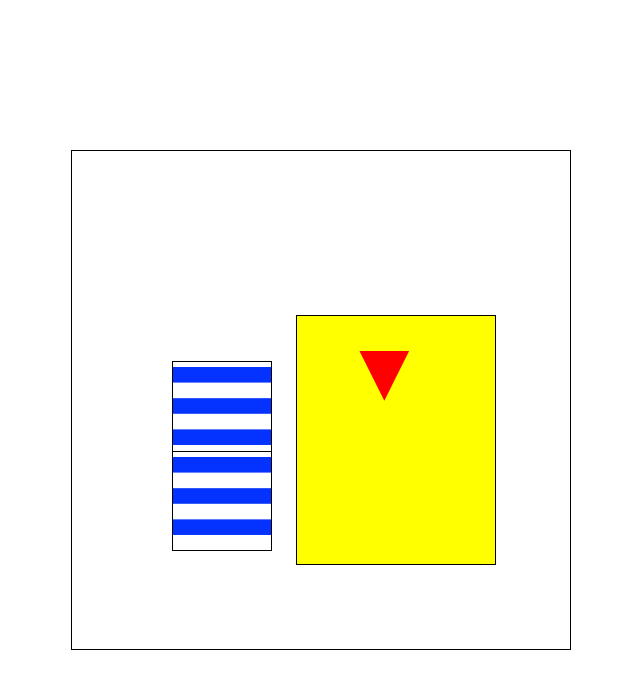
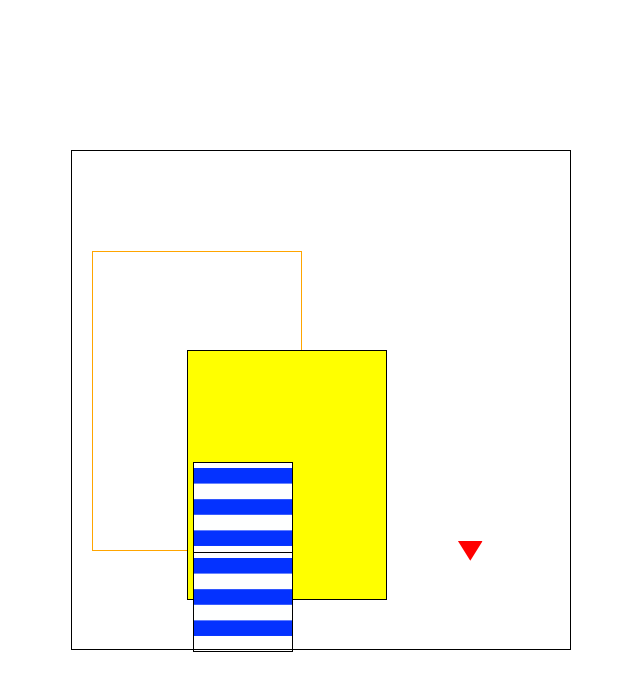
Before and after one commit to dokyongryoo/project2, a plain HTML site: page index.html in a window 1280 px wide. Shown: the whole page, without its empty margins (319-959 px from the left). Drawn offline with Linux system fonts and the light colour scheme.

Commit message:
class updates

```diff
--- a/index.html
+++ b/index.html
@@ -55,7 +55,29 @@
   }
 
   .cafetera {
-    z-index: -1
+    z-index: -1;
+    position: absolute;
+    top: 100px;
+    left: 20px;
+    width: 210px;
+    height: 300px;
+    border: 1px solid orange;
+  }
+
+  .caf-middle {
+    width: 90%;
+    height: 55%;
+    background: linear-gradient (90deg, rgba(255,122,0,1) 0%,
+    rgba(214,110,15,1) 24%, rgba(241,143,49,1) 25%,
+    rgba(242,138,37,1) 46%, rgba(255,122,0,1) 46%,
+    rgba(242,138,38,1) 55%, rgba(214,110,15,1) 69%,
+    rgba(238,126,24,1) 70%);
+    position: absolute;
+    top: 14%;
+    left: 15%;
+    z-index: 5;
+    clip-path: polygon(20% 0%, 80% 0%, 100% 100%, 0% 100%);
+    transform: perspective(1000px) rotate(-30deg);
   }
 
   .bustello {
@@ -74,8 +96,11 @@
 
 <div class="frame">
 	<div class="cafetera">
-  <div class="bustello"></div>
+    <div class="caf-middle">
+    </div>
+    <div class="bustello">
       <div class="triangle"></div>
+    </div>
     <div class="cup top-cup">
       <div class="stripes"></div>
     </div>
```
Lines whose indentation alone changed are shown as unchanged.
